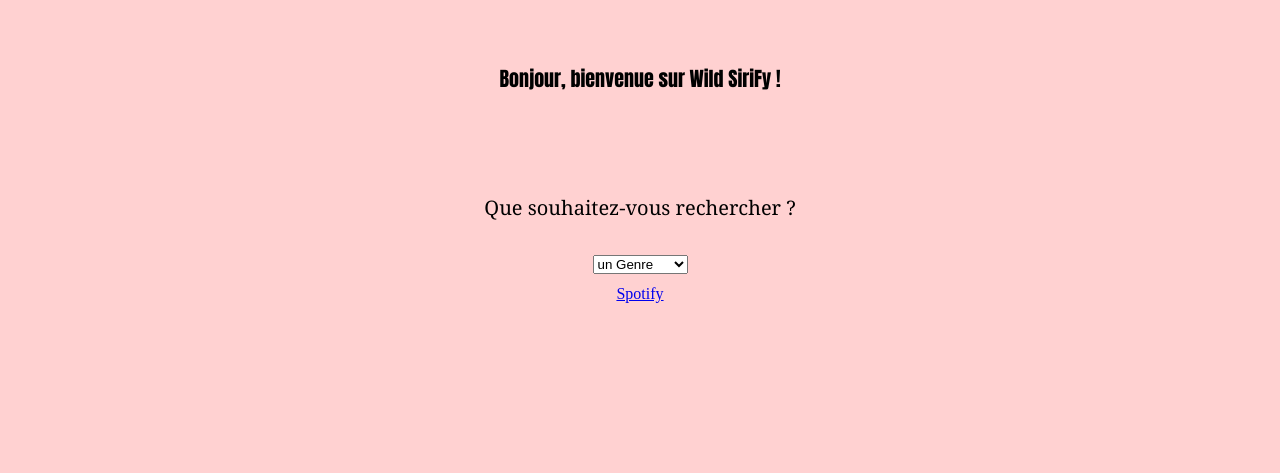
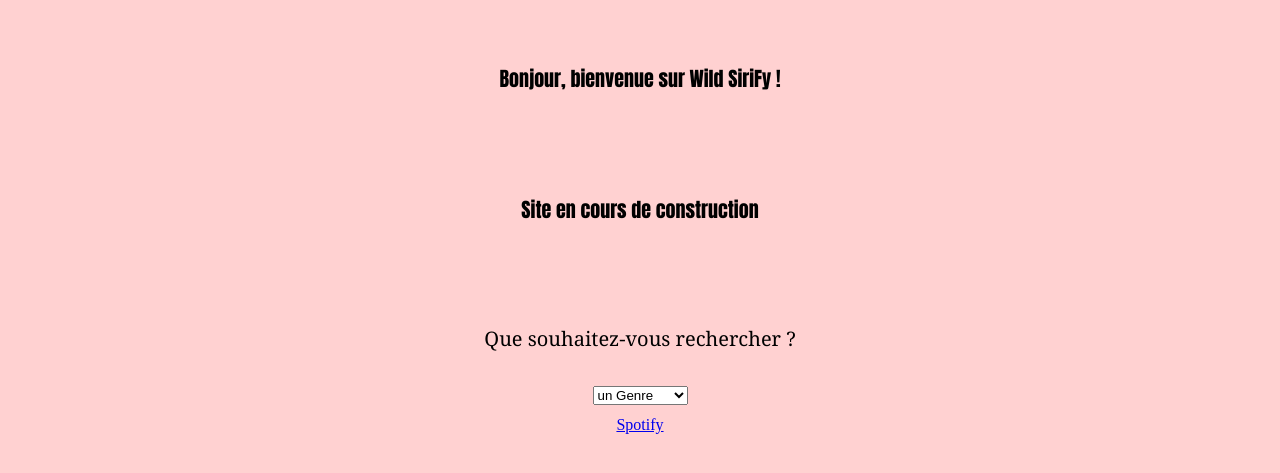
Before and after one commit to FlorianMimolle/FlorianMimolle.github.io, a plain HTML site: page index.html in a window 1280 px wide. Shown: the part 167-640 px from the top of the page. Drawn offline with Linux system fonts and the light colour scheme.

Commit message:
ajout de la notion "en construction"

```diff
--- a/index.html
+++ b/index.html
@@ -13,6 +13,7 @@
 <h1> Recommandation de films</h1>
 
 <h2> Bonjour, bienvenue sur Wild SiriFy !</h2>
+   <h2> Site en cours de construction </h2>
 
 <form method="post" action="traitement.php">
    <p>
```
